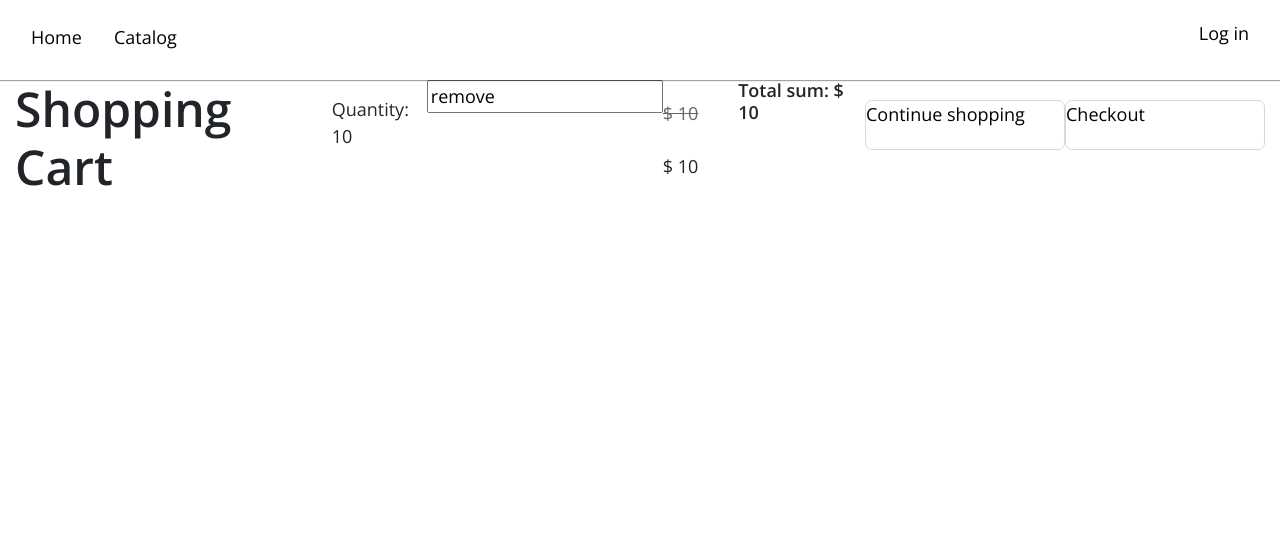
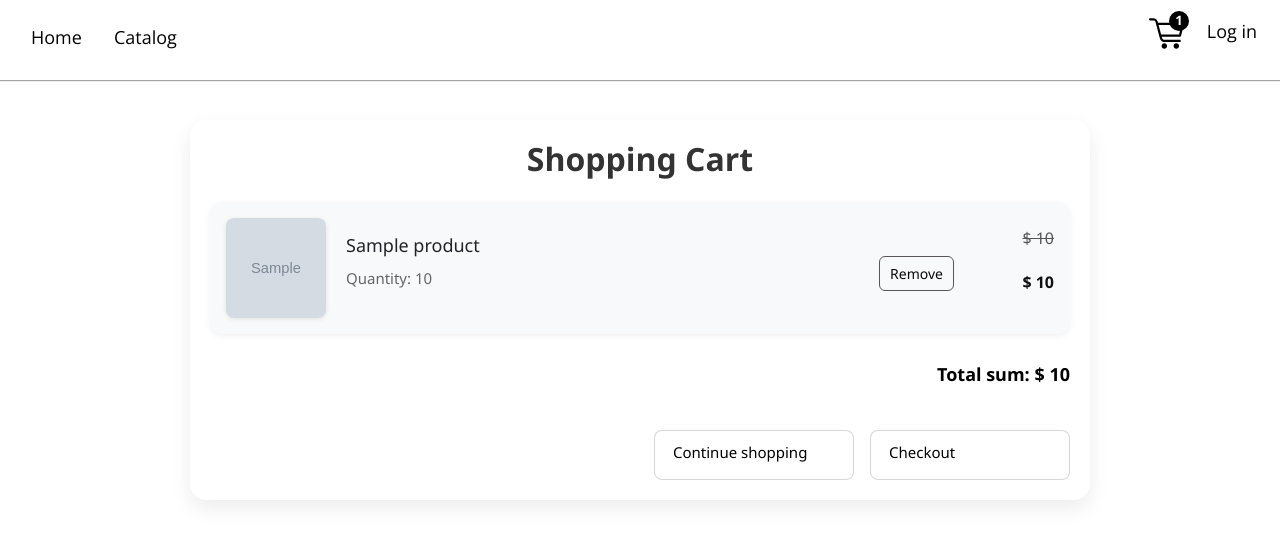
Before and after one commit to accxracy/pet_django, a Django app: template pet/cart/templates/cart/detail.html in a window 1280 px wide. Shown: the top 543 px of the page. Run offline with Django 3.2, Linux system fonts and the light colour scheme; the template is opened without the code that fills it: most values are stand-ins (such as "Sample title", 1, 10 or a date in 2020); grey boxes marked "Sample" are stand-in pictures; some libraries are stand-ins or nearby versions.

Commit message:
cart_finish

```diff
--- /dev/null
+++ b/pet/cart/for_cart_icon.py
@@ -0,0 +1,4 @@
+from .cart import Cart
+
+def cart_info(request):
+    return {'cart': Cart(request)}
--- a/pet/cart/templates/cart/detail.html
+++ b/pet/cart/templates/cart/detail.html
@@ -13,7 +13,7 @@
         </div>
         <div class="cart-cards">
             {% for i in cart %}
-                {% with product=item.product %}
+                {% with product=i.product %}
                     <div class="cart-cart d-flex">
                         <div class="cart-card-img">
                             <img src="{% if product.image %}{{ product.image.url }}{% endif %}" alt="">
@@ -27,13 +27,13 @@
                             </div>
 
                         </div>
-                        <form action="{% url "cart:cart_remove" product_id%}" method="post">
-                            <input type="sudmit" value="remove" class="remove-btn">
+                       <form action="{% url 'cart:cart_remove' i.product_id %}" method="post">
+                            <input type="submit" value="Remove" class="remove-btn">
                             {% csrf_token %}
-                        </form>
+                            </form>
                         <div class="cart-card-price">
                             {% if i.discount %}
-                                <div class="card-discount d-flex gap-2">
+                                <div class="cart-card-discount">
                                     <p class="line">$ {{ i.price }}</p>
                                     <p>$ {{ i.sell_price }}</p>
                                 </div>
@@ -53,7 +53,12 @@
         </div>
         <div class="cart-buttons d-flex gap-3">
             <a href="/shop" class="cart-btn">Continue shopping</a>
-            <a href="#" class="cart-btn">Checkout</a>
+            {% with cart_quantity=cart|length %}
+                {% if cart_quantity > 0 %}
+                    <a href="#" class="cart-btn">Checkout</a>
+                {% endif %}
+            {% endwith %}
+
 
         </div>
 
@@ -61,4 +66,8 @@
     </section>
 
 
+
+
+
+
 {% endblock content %}
--- a/pet/main_page/static/css/base.css
+++ b/pet/main_page/static/css/base.css
@@ -260,3 +260,158 @@ a:hover {
 .disabled{
     opacity: 0.2;
 }
+
+.cart_icon{
+    width: 35px;
+    height: 35px;
+    margin-right: 10px;
+}
+
+.cart_q{
+
+    position: absolute;
+    border-radius: 20px;
+    width: 20px;
+    height: 20px;
+    font-size: 13px;
+    background-color: #000;
+    color: #fff;
+    font-weight: bold;
+    text-align: center;
+    margin-left: 20px;
+    margin-top: -40px;
+}
+
+.cart {
+    flex-direction: column;
+    max-width: 900px;
+    margin: 40px auto;
+    padding: 20px;
+    background-color: #fff;
+    border-radius: 16px;
+    box-shadow: 0 8px 20px rgba(0, 0, 0, 0.08);
+    font-family: 'Segoe UI', sans-serif;
+}
+
+.cart-title h2 {
+    font-size: 2rem;
+    margin-bottom: 24px;
+    font-weight: 600;
+    text-align: center;
+    color: #333;
+}
+
+.cart-cards {
+    display: flex;
+    flex-direction: column;
+    gap: 24px;
+}
+
+.cart-cart {
+    display: flex;
+    align-items: center;
+    justify-content: space-between;
+    padding: 16px;
+    background-color: #f8f9fa;
+    border-radius: 12px;
+    box-shadow: 0 2px 6px rgba(0, 0, 0, 0.06);
+    position: relative;
+}
+
+.cart-card-img img {
+    width: 100px;
+    height: 100px;
+    object-fit: cover;
+    border-radius: 8px;
+    box-shadow: 0 1px 4px rgba(0, 0, 0, 0.1);
+}
+
+.cart-card-info {
+    flex: 1;
+    padding: 0 20px;
+}
+
+.cart-card-name p {
+    font-size: 18px;
+    font-weight: 500;
+    margin-bottom: 8px;
+}
+
+.cart-card-q p {
+    font-size: 15px;
+    color: #666;
+}
+
+.cart-card-price {
+    font-size: 16px;
+    font-weight: bold;
+    color: #111;
+    min-width: 100px;
+    text-align: right;
+}
+
+.card-discount {
+    display: flex;
+    gap: 10px;
+    align-items: center;
+}
+
+.card-discount .line {
+    text-decoration: line-through;
+    color: #999;
+}
+
+.remove-btn {
+    background-color: transparent;
+    color: #0a0909;
+    border: 1px solid #585656;
+    padding: 6px 10px;
+    border-radius: 6px;
+    font-size: 14px;
+    cursor: pointer;
+    transition: all 0.2s ease;
+    margin-top: 10px;
+}
+
+.remove-btn:hover {
+    background-color: #000000;
+    color: #fff;
+}
+
+.total {
+    margin-top: 30px;
+    text-align: right;
+    font-size: 20px;
+    font-weight: 600;
+    color: #000000;
+}
+
+.cart-buttons {
+    margin-top: 24px;
+    display: flex;
+    justify-content: flex-end;
+    gap: 16px;
+}
+
+.cart-btn {
+    background-color: #ffffff;
+    color: rgb(0, 0, 0);
+    padding: 10px 18px;
+    border-radius: 8px;
+    text-decoration: none;
+    font-size: 15px;
+    transition: background-color 0.3s ease;
+}
+
+.cart-btn:hover {
+    background-color: #000000;
+    color: #ffffff;
+}
+
+
+.cart-card-discount {
+    display: flex;
+    flex-direction: column;
+    align-items: flex-end;
+    gap: 4px;
+}
--- a/pet/main_page/templates/main_page/base.html
+++ b/pet/main_page/templates/main_page/base.html
@@ -30,7 +30,15 @@
 
             </nav>
             <div class="header-profile">
-                <a href="#" class="m-3">Log in</a>
+                <a href="{% url "cart:cart_detail" %}"><img src="{% static "img/cart.svg" %}" class="cart_icon" alt=""></a>
+                <a href="#" class="m-2">Log in</a>
+                <p class="cart_q">
+                    {% with cart_quantity=cart|length %}
+                        {% if cart_quantity >= 0 %}
+                            {{ cart_quantity }}
+                        {% endif %}
+                    {% endwith %}
+                </p>
             </div>
         </div>
 
--- a/pet/main_page/views.py
+++ b/pet/main_page/views.py
@@ -1,6 +1,7 @@
 from django.shortcuts import render, get_object_or_404
 from django.core.paginator import Paginator
 from .models import Product, Category
+from cart.forms import CartAddProductForm
 
 def popular_list(request):
     products = Product.objects.filter(available=True)[:3]
@@ -12,8 +13,10 @@ def product_detail(request, slug):
     product = get_object_or_404(Product,
                                 slug=slug,
                                 available=True)
+    cart_add_form  = CartAddProductForm
     return render(request, "main_page/product/detail.html",
-                  {'product': product})
+                  {'product': product,
+                   'cart_product_form': cart_add_form})
 
 def product_list(request, category_slug=None):
     page = request.GET.get('page', 1)
```
Also changed, not shown: pet/cart/cart.py (+22 -3 lines), pet/main_page/templates/main_page/index/index.html (+4 -4 lines), pet/db.sqlite3, pet/main_page/static/img/air_pods_4_pro.jpg (deleted), pet/main_page/static/img/cart.svg (added), pet/main_page/static/img/cat.jpg (deleted), pet/main_page/static/img/iphone_16.jpg (deleted), pet/main_page/static/img/logo.png (deleted).
